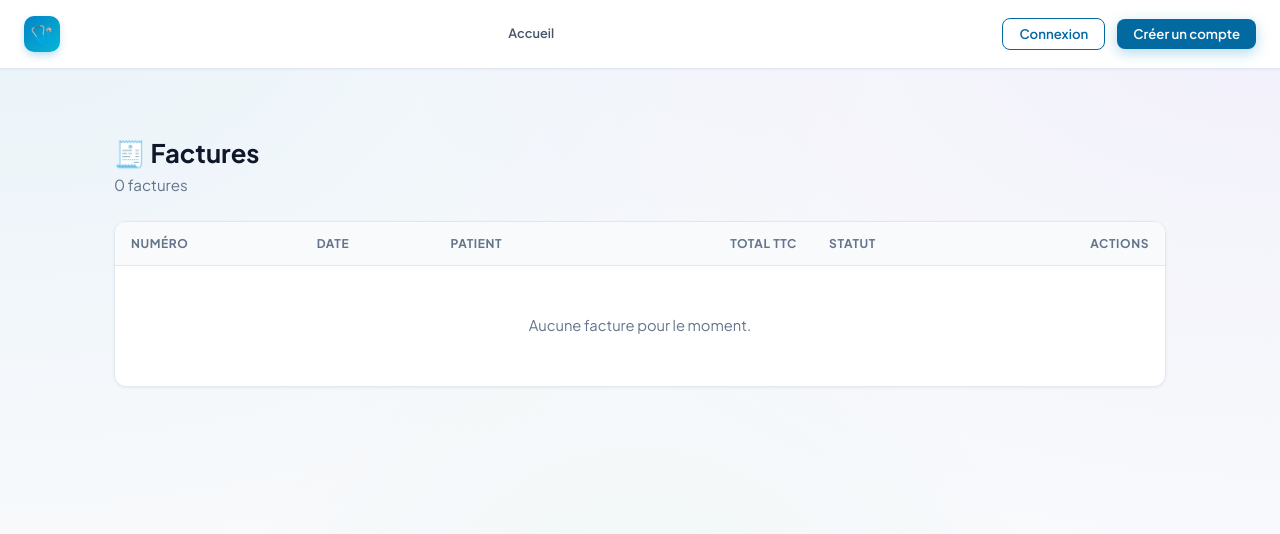
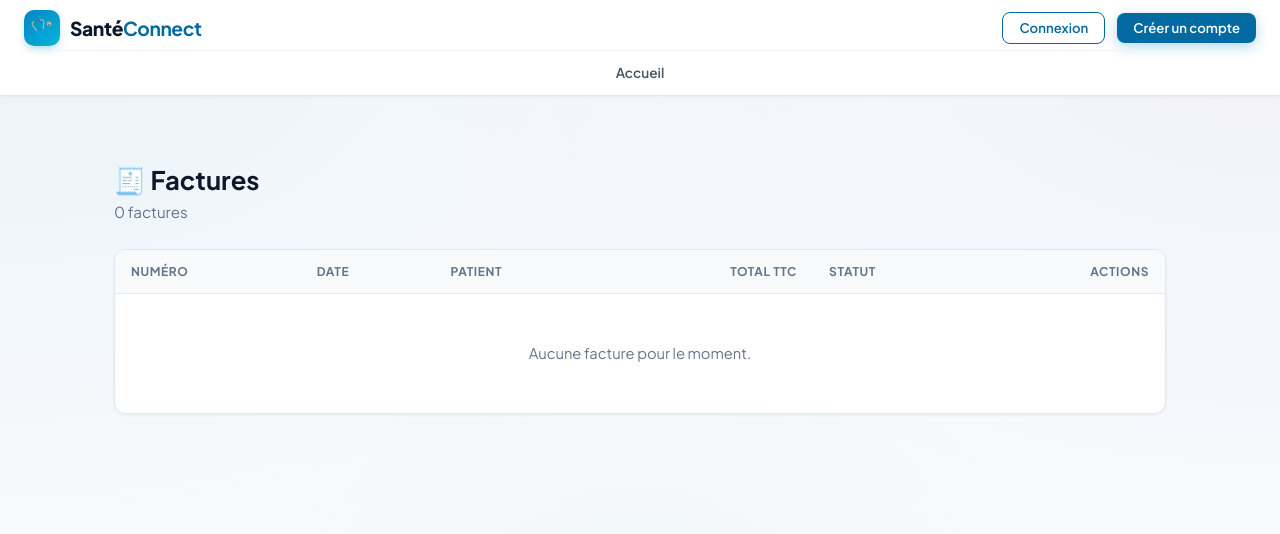
Before and after one commit to azizlaribii/Django_Python, a Django app: template billing/templates/billing/facture_list.html in a window 1280 px wide. Shown: the top 534 px of the page. Run offline with Django 5.2, Linux system fonts and the light colour scheme; the template is opened without the code that fills it, so the values that code supplies are empty.

Commit message:
Navbar : plus aucun chevauchement, lien Aller au contenu masque

```diff
--- a/billing/static/css/style.css
+++ b/billing/static/css/style.css
@@ -971,40 +971,78 @@ textarea.form-input:focus {
   }
 }
 
-/* Navbar : resserrer les liens entre 1251 et 1480 px (7 à 8 liens selon le rôle) */
-@media (min-width: 1251px) and (max-width: 1480px) {
+/* ==========================================================================
+   NAVBAR SUR DEUX LIGNES (au-dessus de 860 px)
+   Ligne 1 : logo + compte. Ligne 2 : liens, centrés, qui passent à la ligne
+   si besoin. Évite tout chevauchement quel que soit le rôle (7 à 9 liens),
+   la longueur du nom affiché ou le zoom du navigateur.
+   ========================================================================== */
+@media (min-width: 861px) {
   .navbar-inner {
-    gap: 10px !important;
+    height: auto !important;
+    flex-wrap: wrap !important;
+    row-gap: 4px !important;
+    padding-top: 10px !important;
+    padding-bottom: 6px !important;
   }
-  .nav-item-link {
-    font-size: 0.8rem !important;
-    padding: 6px 6px !important;
-  }
+  .navbar-brand-section { order: 1; }
+  .navbar-user-actions { order: 2; margin-left: auto !important; }
   .nav-links {
-    gap: 2px !important;
-  }
-  .nav-user-name-link {
-    max-width: 110px !important;
-    overflow: hidden;
-    text-overflow: ellipsis;
+    order: 3 !important;
+    flex: 1 0 100% !important;
+    flex-wrap: wrap !important;
+    justify-content: center !important;
+    gap: 2px 4px !important;
+    padding-top: 6px !important;
+    border-top: 1px solid #f1f5f9;
   }
 }
+.nav-user-name-link {
+  display: inline-block;
+  max-width: 220px;
+  overflow: hidden;
+  text-overflow: ellipsis;
+  white-space: nowrap;
+  vertical-align: middle;
+}
 
-/* Navbar : sous 1350 px, on garde seulement l'icône du logo pour laisser la place aux liens */
-@media (min-width: 861px) and (max-width: 1350px) {
-  .logo-text {
-    display: none !important;
-  }
+@media (max-width: 860px) {
+  .navbar-user-actions { flex-wrap: wrap !important; gap: 8px !important; max-width: 100%; }
+  .nav-user-name-link { max-width: 130px; }
 }
-@media (min-width: 861px) and (max-width: 1250px) {
-  .nav-user-badge .badge-role {
-    display: none !important;
-  }
-  .nav-links {
-    justify-content: safe center !important;
-    overflow-x: auto;
-    scrollbar-width: none;
-  }
+@media (max-width: 480px) {
+  .nav-user-badge .badge-role { display: none !important; }
+}
+
+/* Lien d'évitement « Aller au contenu » : caché, il apparaît au premier Tab */
+.sr-only {
+  position: absolute !important;
+  width: 1px !important;
+  height: 1px !important;
+  padding: 0 !important;
+  margin: -1px !important;
+  overflow: hidden !important;
+  clip: rect(0, 0, 0, 0) !important;
+  white-space: nowrap !important;
+  border: 0 !important;
+}
+a.sr-only:focus,
+a.sr-only:focus-visible {
+  position: fixed !important;
+  top: 8px;
+  left: 8px;
+  z-index: 2000;
+  width: auto !important;
+  height: auto !important;
+  margin: 0 !important;
+  padding: 10px 16px !important;
+  clip: auto !important;
+  overflow: visible !important;
+  background: #0f172a;
+  color: #ffffff !important;
+  border-radius: 8px;
+  font-weight: 700;
+  outline: 3px solid #38bdf8;
 }
 
 /* Accessibilité : contrastes conformes WCAG AA (≥ 4.5:1), vérifiés avec axe-core */
--- a/templates/base.html
+++ b/templates/base.html
@@ -15,7 +15,7 @@
       rel="stylesheet"
     />
     <!-- Main Style CSS -->
-    <link rel="stylesheet" href="{% static 'css/style.css' %}?v=20261022_1" />
+    <link rel="stylesheet" href="{% static 'css/style.css' %}?v=20261027_1" />
     {% block extra_css %}{% endblock %}
   </head>
 
```
